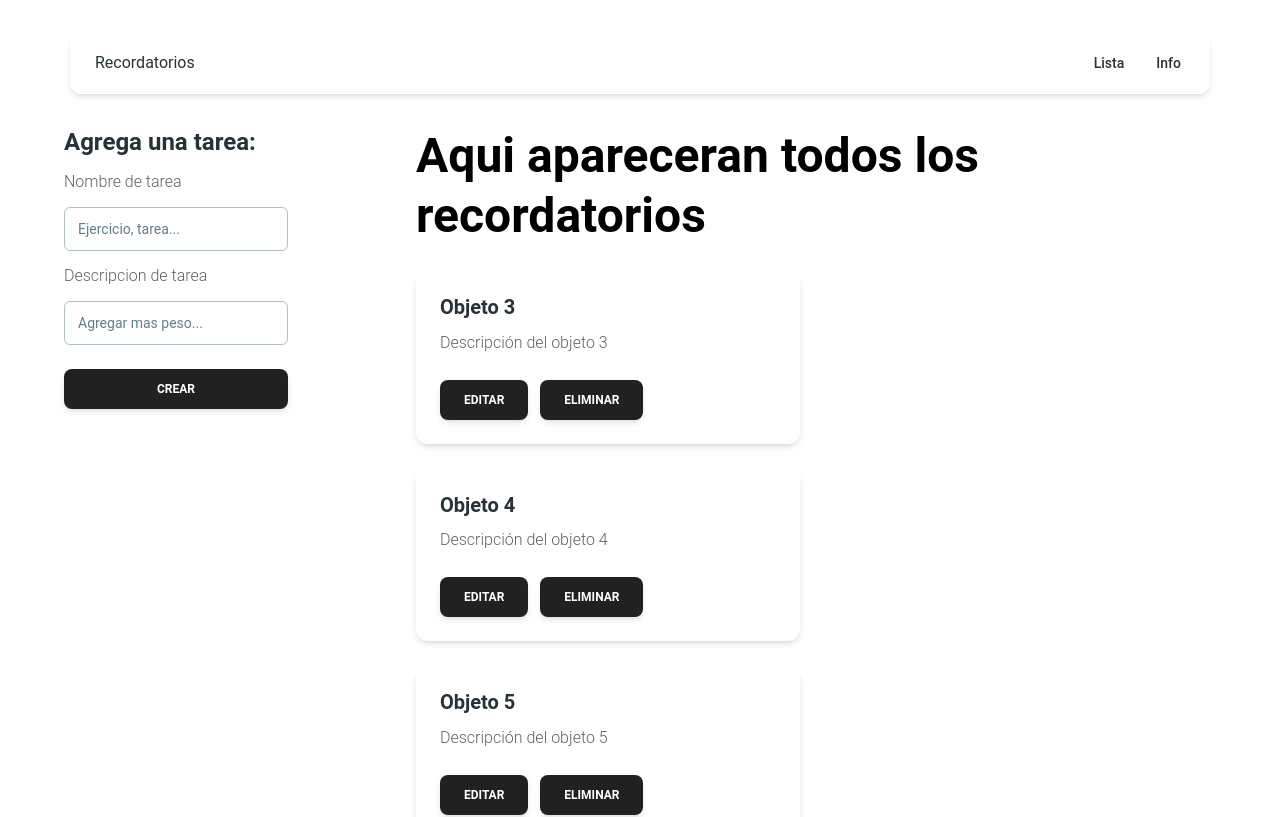
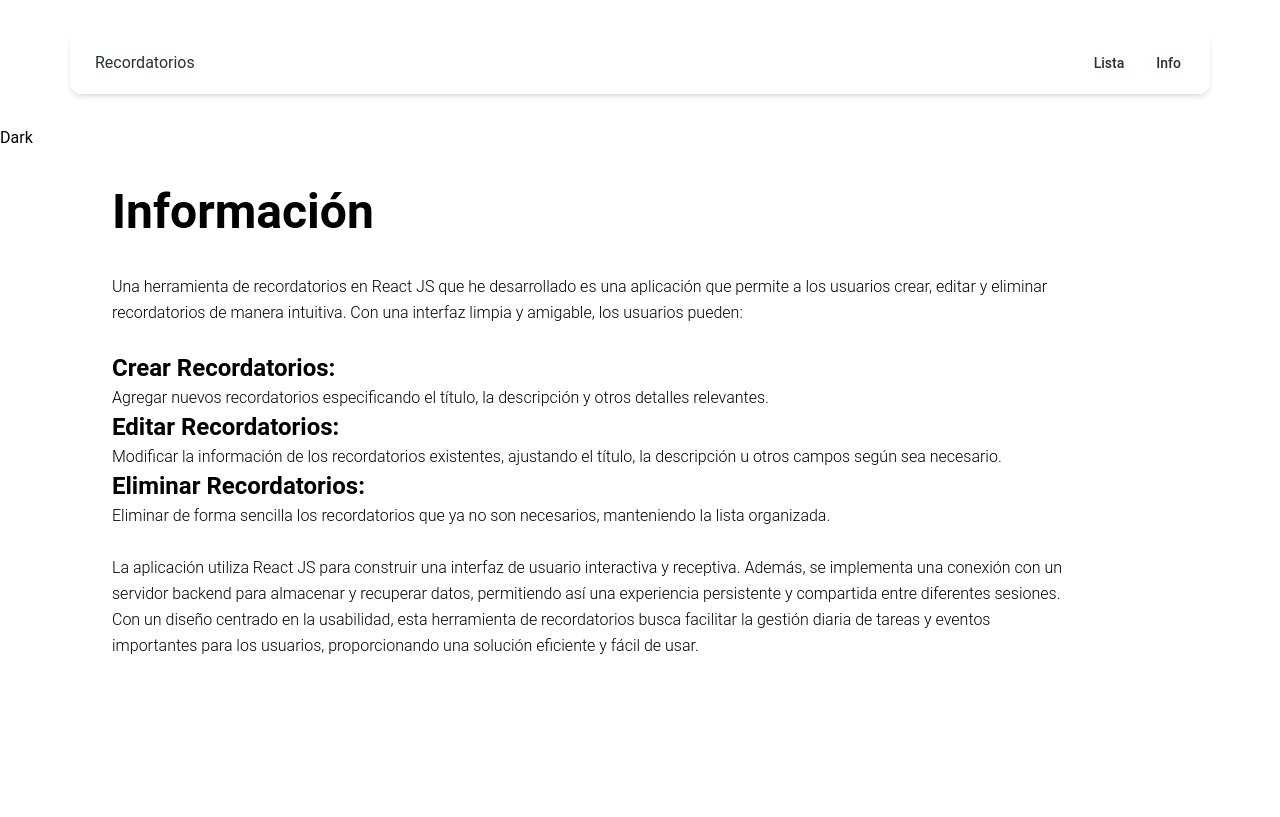
Before and after one commit to jaycode404/recordatorios_crud_app, a React (Vite) app: page /info in a window 1280 px wide. Shown: the top 817 px of the page. Built offline with nearby package versions, Linux system fonts and the light colour scheme; data requests are answered from the project's data file.

Commit message:
darkmode

```diff
--- a/index.html
+++ b/index.html
@@ -6,7 +6,7 @@
     <meta name="viewport" content="width=device-width, initial-scale=1.0" />
     <title>recordatorio</title>
   </head>
-  <body>
+  <body  >
     <div id="root"></div>
     <script type="module" src="/src/main.jsx"></script>
   </body>
--- a/src/App.jsx
+++ b/src/App.jsx
@@ -5,16 +5,30 @@ import Lista from "./components/Lista";
 import { Form } from "./components/Form";
 import { useEffect, useState } from "react";
 import { tareas as tareasDB } from "./DataBase/db.json";
+import Swal from "sweetalert2";
 
 const initalForm = {
   id: null,
   titulo: "",
   descripcion: "",
 };
-const contMargin = "m-[2rem]";
+
 function App() {
+  const [theme, setTheme] = useState("light");
   const [tareas, setTareas] = useState(tareasDB);
   const [form, setForm] = useState(initalForm);
+  const contMargin = `m-[2rem]`;
+
+  useEffect(() => {
+    if (theme === "dark") {
+      document.querySelector("html").classList.add("dark");
+    } else {
+      document.querySelector("html").classList.remove("dark");
+    }
+  }, [theme]);
+  const handleDark = (e) => {
+    setTheme((prevTheme) => (prevTheme === "light" ? "dark" : "light"));
+  };
 
   //GET
   useEffect(() => {
@@ -32,7 +46,7 @@ function App() {
     };
 
     obtenerTareas();
-  }, [tareas]);
+  }, []);
   //CREACION DE TAREA
   const crearTarea = async (form) => {
     try {
@@ -86,6 +100,14 @@ function App() {
   //BORRAR TAREA
   const borrarTarea = async (id) => {
     console.log("borrando", id);
+
+    const confirm = await Swal.fire({
+      title: "Eliminar tarea?",
+      showDenyButton: true,
+      confirmButtonText: "Eliminar",
+    });
+
+    if (confirm.isConfirmed) {
       try {
         const response = await fetch(`http://localhost:3000/tareas/${id}`, {
           method: "DELETE",
@@ -98,21 +120,31 @@ function App() {
         } else {
           alert("error al enviar la tarea");
         }
-      alert("tarea borrada");
+        Swal.fire({
+          title: "Eliminada correctamente!",
+          icon: "success",
+        });
       } catch (error) {
         console.log("Error:", error);
+      }
     }
   };
   return (
     <>
       <Router>
+        <div className={`${contMargin} dark:bg-black  `}>
+          <Header />
+        </div>
+        <div>
+          <button onClick={handleDark}>Dark</button>
+        </div>
         <Routes>
+          <Route path="/">
             <Route
-            path="/"
+              index
               element={
                 <div className={`${contMargin}`}>
-                <Header />
-                <div className="flex gap-[4rem]">
+                  <div className="flex gap-[1rem]">
                     <div className={`${contMargin}`}>
                       <Form
                         form={form}
@@ -131,9 +163,27 @@ function App() {
                   </div>
                 </div>
               }
-          >
-            <Route path="info" element={<Info />} />
-            <Route path="lista" element={<Lista />} />
+            />
+            <Route
+              path="info"
+              element={
+                <div className={`${contMargin}`}>
+                  <Info />
+                </div>
+              }
+            />
+            <Route
+              path="lista"
+              element={
+                <div className={`${contMargin}`}>
+                  <Lista
+                    tareas={tareas}
+                    setForm={setForm}
+                    borrarTarea={borrarTarea}
+                  />
+                </div>
+              }
+            />
           </Route>
         </Routes>
       </Router>
--- a/src/DataBase/db.json
+++ b/src/DataBase/db.json
@@ -1,34 +1,19 @@
 {
   "tareas": [
     {
-      "id": 3,
-      "titulo": "Objeto 3",
-      "descripcion": "Descripción del objeto 3"
+      "id": 1,
+      "titulo": "Optimizar Aplicacion",
+      "descripcion": "Agregar alertas, etc.."
     },
     {
-      "id": 4,
-      "titulo": "Objeto 4",
-      "descripcion": "Descripción del objeto 4"
+      "id": 2,
+      "titulo": "Crear Mas proyectos para el portafolio",
+      "descripcion": "Debe ser algo mas impresionante de lo habitual,Debe ser algo mas impresionante de lo habitual,Debe ser algo mas impresionante de lo habitual,Debe ser algo mas impresionante de lo habitual,Debe ser algo mas impresionante de lo habitual,Debe ser algo mas impresionante de lo habitual,"
     },
     {
-      "id": 5,
-      "titulo": "Objeto 5",
-      "descripcion": "Descripción del objeto 5"
-    },
-    {
-      "id": 6,
-      "titulo": "buenas",
-      "descripcion": "tardes"
-    },
-    {
-      "id": 8,
-      "titulo": "una tarea muy nueva",
-      "descripcion": "asldk"
-    },
-    {
-      "id": 9,
-      "titulo": "beunas tard CORREGIF",
-      "descripcion": "asdasd"
+      "id": 3,
+      "titulo": "Crear lista de clientes para la venta de paginas web",
+      "descripcion": "Crear lista de clientes potenciales para que adquieran su nueva y funcional pagina web donde puedan contactarlos y revisar sus servicios"
     }
   ]
 }
--- a/src/components/Card.jsx
+++ b/src/components/Card.jsx
@@ -5,15 +5,39 @@ import {
   Typography,
   Button,
 } from "@material-tailwind/react";
+import { useState } from "react";
 
 export function SimpleCard({ tarea, setForm, borrarTarea }) {
+  const [mostrar, setMostrar] = useState(false);
+
+  const clickMostrar = (e) => {
+    setMostrar(!mostrar);
+  };
   return (
-    <Card className="mt-6 w-96">
+    <Card className="mt-6 w-76 max-w-64">
       <CardBody>
-        <Typography variant="h5" color="blue-gray" className="mb-2">
+        <Typography
+          variant="h5"
+          color="blue-gray"
+          className={`mb-2 overflow-x-hidden max-w-64 ${
+            mostrar ? "z-index-9" : "whitespace-nowrap overflow-ellipsis "
+          }`}
+          onClick={(e) => {
+            clickMostrar(e);
+          }}
+        >
           {tarea.titulo}
         </Typography>
-        <Typography>{tarea.descripcion}</Typography>
+        <Typography
+          className={`mb-2 overflow-x-hidden max-w-64 ${
+            mostrar ? "z-index-9" : "whitespace-nowrap overflow-ellipsis "
+          }`}
+          onClick={(e) => {
+            clickMostrar(e);
+          }}
+        >
+          {tarea.descripcion}
+        </Typography>
       </CardBody>
       <CardFooter className="flex pt-0 gap-3">
         <Button
@@ -23,7 +47,13 @@ export function SimpleCard({ tarea, setForm, borrarTarea }) {
         >
           Editar
         </Button>
-        <Button onClick={() => {borrarTarea(tarea.id)}}>Eliminar</Button>
+        <Button
+          onClick={() => {
+            borrarTarea(tarea.id);
+          }}
+        >
+          Eliminar
+        </Button>
       </CardFooter>
     </Card>
   );
--- a/src/components/Form.jsx
+++ b/src/components/Form.jsx
@@ -25,7 +25,7 @@ export function Form({ form, setForm, crearTarea, editarTarea }) {
 
   return (
     <Card color="transparent" shadow={false}>
-      <div className="flex flex-col gap-2 w-[14rem]">
+      <div className="flex flex-col gap-2 w-[14rem] ">
         <Typography variant="h4" color="blue-gray">
           Agrega una tarea:
         </Typography>
@@ -61,7 +61,7 @@ export function Form({ form, setForm, crearTarea, editarTarea }) {
           />
 
           <Button className="mt-3 w-full" fullWidth type="submit">
-            Crear
+            {form.id ? "Guardar Cambios" : "Crear"}
           </Button>
         </form>
       </div>
--- a/src/components/Header.jsx
+++ b/src/components/Header.jsx
@@ -1,10 +1,10 @@
 import React from 'react'
 import { NavbarSimple } from './Navbar'
 
-export default function Header() {
+export default function Header({setTheme}) {
   return (
     <div>
-   <NavbarSimple/>
+   <NavbarSimple />
     </div>
   )
 }
--- a/src/components/Info.jsx
+++ b/src/components/Info.jsx
@@ -1,16 +1,37 @@
 import { Typography } from "@material-tailwind/react";
 import React from "react";
+import { Outlet } from "react-router-dom";
 
 export default function Info() {
   return (
-    <>
-      <Typography className="m-[2rem]" variant="h1">Informacion</Typography>
-      <Typography className="m-[2rem]">
-        Lorem ipsum, dolor sit amet consectetur adipisicing elit. Obcaecati
-        aspernatur architecto quibusdam soluta illo odio, ab iure tempora
-        suscipit ea impedit. Error, quisquam. A, mollitia nam atque deleniti
-        sunt quam?
+    <div className="mx-[3rem]">
+      <Typography className="m-[2rem]" variant="h1">
+        Información
       </Typography>
-    </>
+      <Typography className="m-[2rem] w-[85%]">
+        Una herramienta de recordatorios en React JS que he desarrollado es una
+        aplicación que permite a los usuarios crear, editar y eliminar
+        recordatorios de manera intuitiva. Con una interfaz limpia y amigable,
+        los usuarios pueden: <br /><br />
+        <Typography variant="h4">Crear Recordatorios:</Typography> Agregar nuevos
+        recordatorios especificando el título, la descripción y otros detalles
+        relevantes.
+        <br /> <Typography variant="h4">Editar Recordatorios: </Typography>Modificar la
+        información de los recordatorios existentes, ajustando el título, la
+        descripción u otros campos según sea necesario.
+        <br />
+        <Typography variant="h4">Eliminar Recordatorios:</Typography> Eliminar de forma
+        sencilla los recordatorios que ya no son necesarios, manteniendo la
+        lista organizada. <br />
+        <br />
+        La aplicación utiliza React JS para construir una interfaz de usuario
+        interactiva y receptiva. Además, se implementa una conexión con un
+        servidor backend para almacenar y recuperar datos, permitiendo así una
+        experiencia persistente y compartida entre diferentes sesiones. Con un
+        diseño centrado en la usabilidad, esta herramienta de recordatorios
+        busca facilitar la gestión diaria de tareas y eventos importantes para
+        los usuarios, proporcionando una solución eficiente y fácil de usar.
+      </Typography>
+    </div>
   );
 }
--- a/src/components/Lista.jsx
+++ b/src/components/Lista.jsx
@@ -4,16 +4,20 @@ import { SimpleCard } from "./Card";
 
 export default function Lista({ tareas, setForm, borrarTarea }) {
   return (
-    <div>
-      <Typography variant="h1">
+    <div className="mx-[3rem]">
+      <Typography variant="h2">
         Aqui apareceran todos los recordatorios
       </Typography>
 
-      <div>
+      <div className="flex flex-wrap gap-3 w-[85%]">
         {tareas.map((tarea) => {
           return (
             <div key={tarea.id}>
-              <SimpleCard setForm={setForm} tarea={tarea} borrarTarea={borrarTarea} />
+              <SimpleCard
+                setForm={setForm}
+                tarea={tarea}
+                borrarTarea={borrarTarea}
+              />
             </div>
           );
         })}
--- a/src/components/Navbar.jsx
+++ b/src/components/Navbar.jsx
@@ -4,11 +4,13 @@ import {
   Collapse,
   Typography,
   IconButton,
+  Button,
 } from "@material-tailwind/react";
 import { Bars3Icon, XMarkIcon } from "@heroicons/react/24/outline";
 import { Link, NavLink } from "react-router-dom";
 
 function NavList() {
+
   return (
     <ul className="my-2 flex flex-col gap-2 lg:mb-0 lg:mt-0 lg:flex-row lg:items-center lg:gap-6">
       <Typography
@@ -37,11 +39,12 @@ function NavList() {
           Info
         </NavLink>
       </Typography>
+
     </ul>
   );
 }
 
-export function NavbarSimple() {
+export function NavbarSimple({setTheme}) {
   const [openNav, setOpenNav] = React.useState(false);
 
   const handleWindowResize = () =>
@@ -64,18 +67,7 @@ export function NavbarSimple() {
         <div className="hidden lg:block">
           <NavList />
         </div>
-        <IconButton
-          variant="text"
-          className="ml-auto h-6 w-6 text-inherit hover:bg-transparent focus:bg-transparent active:bg-transparent lg:hidden"
-          ripple={false}
-          onClick={() => setOpenNav(!openNav)}
-        >
-          {openNav ? (
-            <XMarkIcon className="h-6 w-6" strokeWidth={2} />
-          ) : (
-            <Bars3Icon className="h-6 w-6" strokeWidth={2} />
-          )}
-        </IconButton>
+
       </div>
       <Collapse open={openNav}>
         <NavList />
--- a/tailwind.config.js
+++ b/tailwind.config.js
@@ -5,5 +5,6 @@ module.exports = withMT({
   theme: {
     extend: {},
   },
+  darkMode: "class",
   plugins: [],
 });
```
Also changed, not shown: package.json (+7 -2 lines), src/components/darkModeBtn.jsx (added, +8 -0 lines), 1 other file (tests, documents, lock files or other folders). Lines whose indentation alone changed are shown as unchanged.
